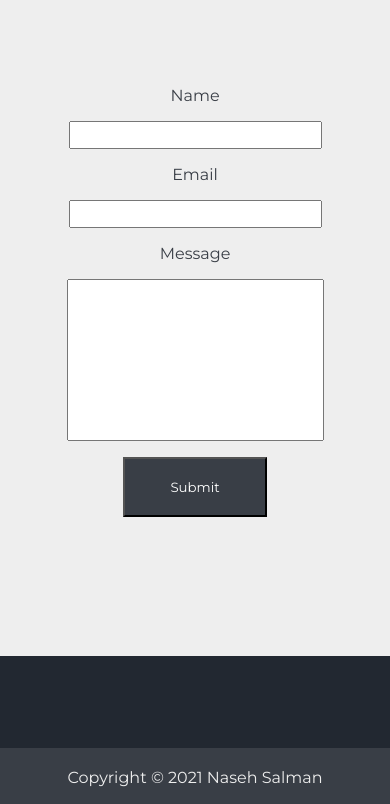
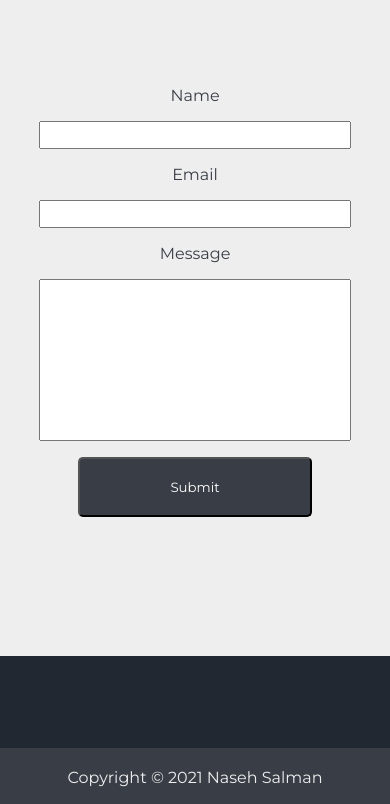
Before and after one commit to ItsCrux/My-Portfolio-Page, a plain HTML site: page index.html in a window 390 px wide. Shown: the part 4420-5224 px from the top of the page. Drawn offline with Linux system fonts and the light colour scheme.

Commit message:
bug fix
responsive bug fix

```diff
--- a/styles/styles.css
+++ b/styles/styles.css
@@ -31,7 +31,8 @@
 }
 
 .contact-form form {
-  padding: 2rem;
+  padding: 1rem;
+  width: 38%;
   -webkit-box-shadow: rgba(0, 0, 0, 0.35) 0px 5px 15px;
           box-shadow: rgba(0, 0, 0, 0.35) 0px 5px 15px;
   display: -webkit-box;
@@ -55,8 +56,9 @@
 input,
 textarea {
   margin: 1rem;
-  padding: 0.25rem 2.5rem;
+  padding: 0.25rem 0rem;
   resize: none;
+  width: 80%;
 }
 
 input:focus,
@@ -65,7 +67,8 @@ textarea:focus {
 }
 
 button {
-  width: 100%;
+  width: 70%;
+  border-radius: 5px;
   padding: 1.25rem;
   background: #393E46;
   color: white;
@@ -75,9 +78,26 @@ button:focus {
   background: #33696b;
 }
 
-@media (max-width: 800px) {
+@media (max-width: 1000px) {
+  .contact-form form {
+    width: 50%;
+  }
+}
+
+@media (max-width: 640px) {
   #contact {
     height: 100vh;
+  }
+  .contact-form {
+    width: 100%;
+  }
+  .contact-form form {
+    height: 70vh;
+    width: 100%;
+  }
+  input,
+  textarea {
+    width: 80%;
   }
 }
 
@@ -93,7 +113,7 @@ button:focus {
     height: 90vh;
   }
   button {
-    width: 50%;
+    width: 60%;
     margin-bottom: 10rem;
   }
   textarea {
```
